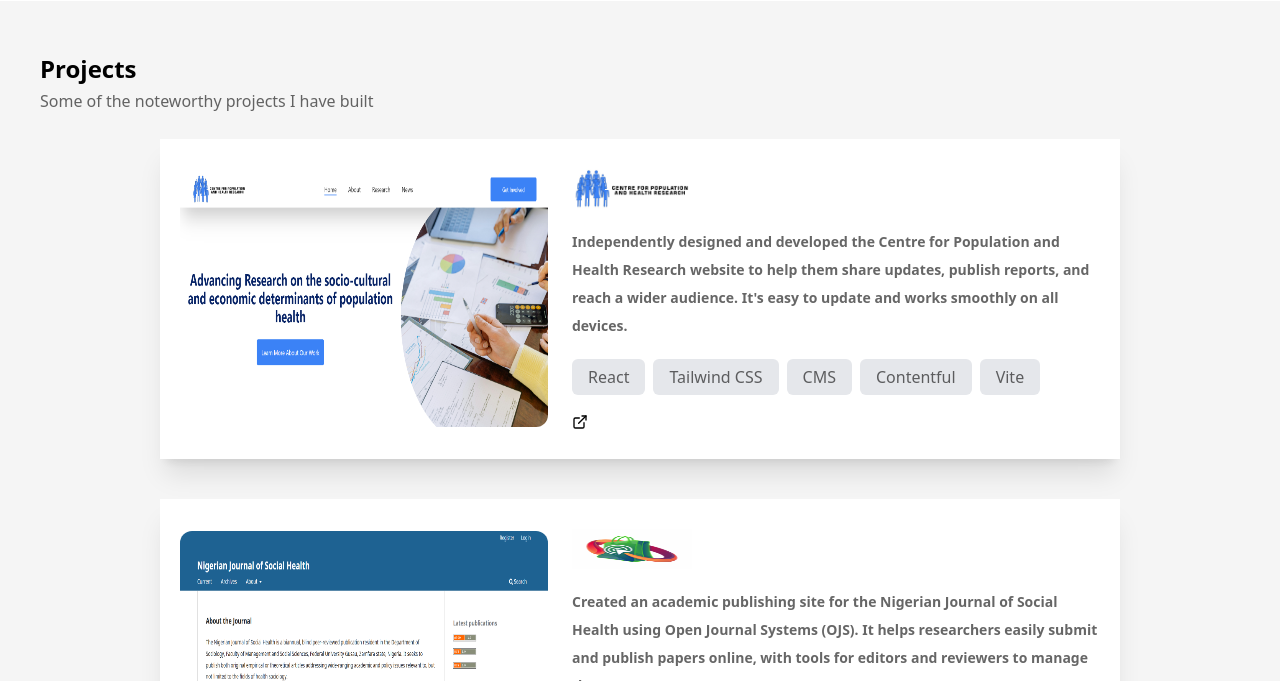
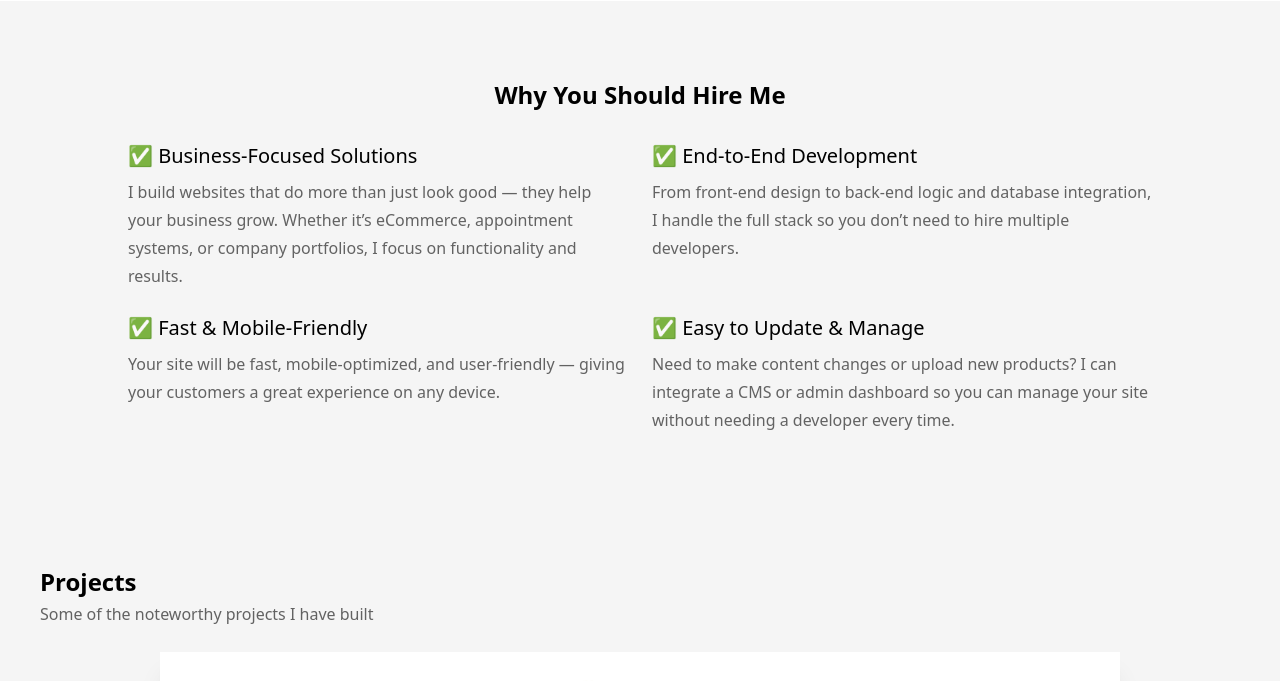
Before and after one commit to lamba01/port, a React (Vite) app: page / in a window 1280 px wide. Shown: the part 799-1480 px from the top of the page. Built offline with nearby package versions, Linux system fonts and the light colour scheme.

Commit message:
added a new section to homepage

```diff
--- a/src/components/projectComponent.jsx
+++ b/src/components/projectComponent.jsx
@@ -106,7 +106,7 @@ export default function Projects({ limit }) {
               <img
                 src={project.logo}
                 alt="Project logo"
-                className="w-30 h-10"
+                className="w-24 h-12"
               />
               <p className="text-sm font-bold">{project.description}</p>
               <div className="flex flex-wrap gap-2">
--- a/src/index.css
+++ b/src/index.css
@@ -99,6 +99,6 @@ body.dark {
 @media only screen and (max-width: 767px) {
   button.primary,
   button.secondary {
-    width: 80vw;
+    width: 100%;
   }
 }
--- a/src/pages/home.jsx
+++ b/src/pages/home.jsx
@@ -1,5 +1,6 @@
 import React, { useRef, useEffect } from "react";
 import Hero from "../sections/hero";
+import HireMe from "../sections/hireMe";
 import Projects from "../components/projectComponent";
 import Testimonial from "../sections/testimonial";
 import CreativeProjects from "../sections/creativeProjects";
@@ -25,6 +26,7 @@ function Home() {
   return (
     <div>
       <Hero scrollToProjects={scrollToProjects} />
+      <HireMe />
       <div ref={projectsRef}>
         <Projects limit={2} />
       </div>
--- a/src/sections/contact.jsx
+++ b/src/sections/contact.jsx
@@ -14,7 +14,7 @@ export default function Contact() {
   }, [state.succeeded, navigate]);
 
   return (
-    <section id="contact" className="py-16 px-4 bg-gray-100">
+    <section id="contact" className="py-16 px-4 bg-[#f5f5f5]">
       <div className="max-w-2xl mx-auto text-center">
         <h2 className="text-3xl font-bold mb-6">Let’s work together</h2>
         <p className="mb-8 text-gray-600 dark:text-gray-300">
@@ -32,7 +32,7 @@ export default function Contact() {
               name="email"
               required
               placeholder="Your email"
-              className="w-full px-4 py-2 border rounded-md border-blue-300 border-solid"
+              className="w-full px-4 py-2 border rounded-md border-black border-solid"
             />
             <ValidationError
               prefix="Email"
@@ -51,7 +51,7 @@ export default function Contact() {
               required
               placeholder="Your message"
               rows="4"
-              className="w-full px-4 py-2 border rounded-md border-blue-300 border-solid"
+              className="w-full px-4 py-2 border rounded-md border-black border-solid"
             />
             <ValidationError
               prefix="Message"
--- a/src/sections/hero.jsx
+++ b/src/sections/hero.jsx
@@ -8,7 +8,7 @@ export default function Hero({ scrollToProjects }) {
       <img
         src={test}
         alt="Profile"
-        className="absolute top-[37%] left-1/2 -translate-x-1/2 -translate-y-1/2 h-[100px] w-[100px] md:w-[150px] md:h-[150px] object-cover rounded-full opacity-100 border-8 border-solid border-white z-10 shadow-lg hover:shadow-[0_0_20px_rgba(59,130,246,0.6)] transition transform hover:scale-105 "
+        className="absolute top-[35%] left-1/2 -translate-x-1/2 -translate-y-1/2 h-[100px] w-[100px] md:w-[150px] md:h-[150px] object-cover rounded-full opacity-100 border-8 border-solid border-white z-10 shadow-lg hover:shadow-[0_0_20px_rgba(59,130,246,0.6)] transition transform hover:scale-105 "
       />
       <div className="flex flex-col items-center gap-14 justify-center">
         <h1 className="text-6xl md:text-9xl uppercase" data-aos="fade-left">
@@ -26,7 +26,7 @@ export default function Hero({ scrollToProjects }) {
         solutions. <br /> I turn ideas into responsive, user-friendly web apps.
       </p>
       <div className="flex flex-col md:flex-row w-full items-center justify-center mt-10 sm:mt-5 gap-3">
-        <a href="#contact">
+        <a href="#contact" className="w-[100%] sm:w-[250px]">
           <button className="primary" data-aos="fade-up">
             lets work
           </button>
--- /dev/null
+++ b/src/sections/hireMe.jsx
@@ -0,0 +1,51 @@
+import React from "react";
+
+export default function HireMe() {
+  return (
+    <section className="w-full py-20 px-6 sm:px-12 bg-[#f5f5f5]  dark:bg-zinc-900">
+      <h2 className="text-2xl sm:text-3xl font-semibold text-center mb-8 text-black dark:text-white">
+        Why You Should Hire Me
+      </h2>
+      <div className="grid gap-6 sm:grid-cols-2 max-w-5xl mx-auto text-black dark:text-white">
+        <div>
+          <h4 className="text-xl font-medium mb-2">
+            ✅ Business-Focused Solutions
+          </h4>
+          <p>
+            I build websites that do more than just look good — they help your
+            business grow. Whether it’s eCommerce, appointment systems, or
+            company portfolios, I focus on functionality and results.
+          </p>
+        </div>
+        <div>
+          <h4 className="text-xl font-medium mb-2">
+            ✅ End-to-End Development
+          </h4>
+          <p>
+            From front-end design to back-end logic and database integration, I
+            handle the full stack so you don’t need to hire multiple developers.
+          </p>
+        </div>
+        <div>
+          <h4 className="text-xl font-medium mb-2">
+            ✅ Fast & Mobile-Friendly
+          </h4>
+          <p>
+            Your site will be fast, mobile-optimized, and user-friendly — giving
+            your customers a great experience on any device.
+          </p>
+        </div>
+        <div>
+          <h4 className="text-xl font-medium mb-2">
+            ✅ Easy to Update & Manage
+          </h4>
+          <p>
+            Need to make content changes or upload new products? I can integrate
+            a CMS or admin dashboard so you can manage your site without needing
+            a developer every time.
+          </p>
+        </div>
+      </div>
+    </section>
+  );
+}
```
